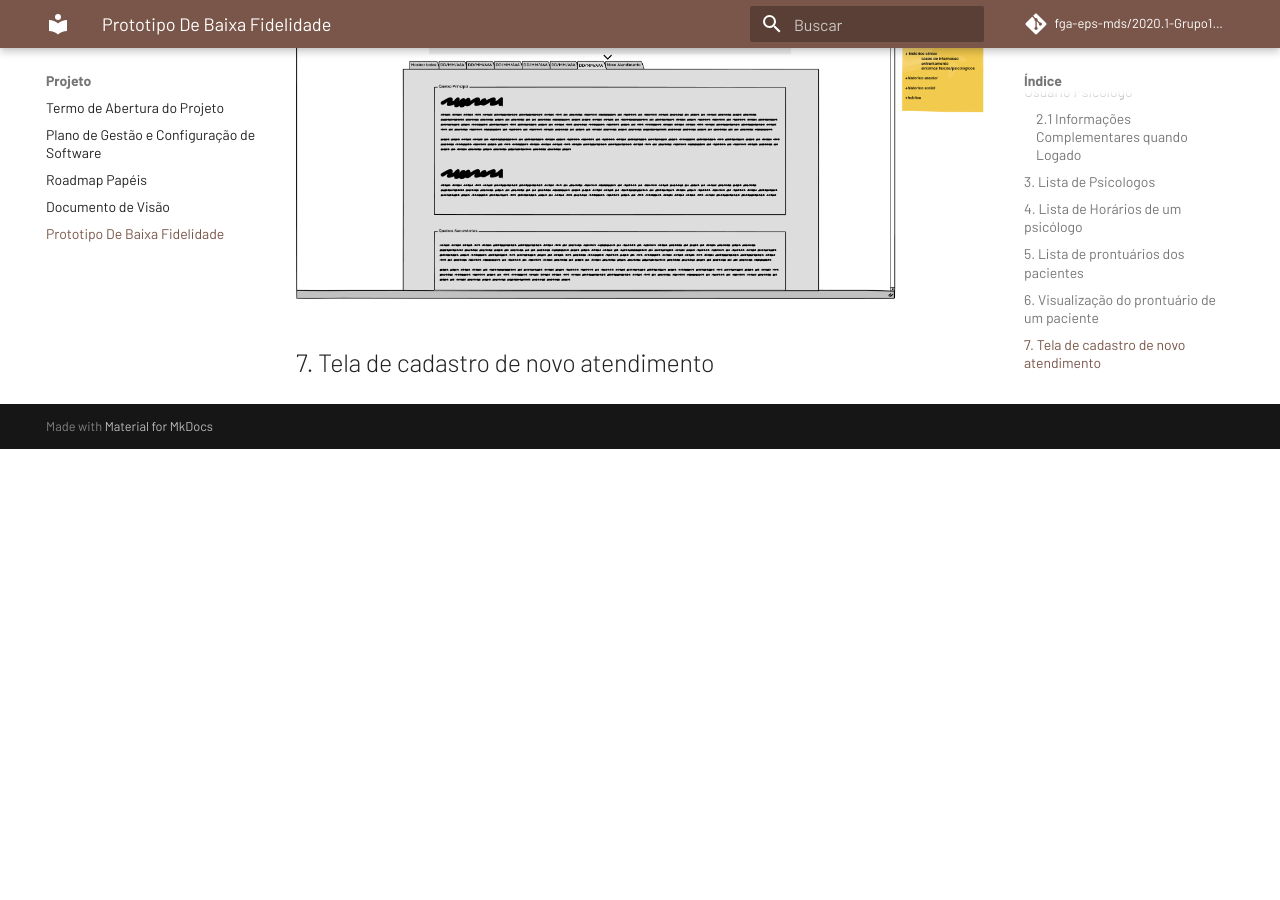
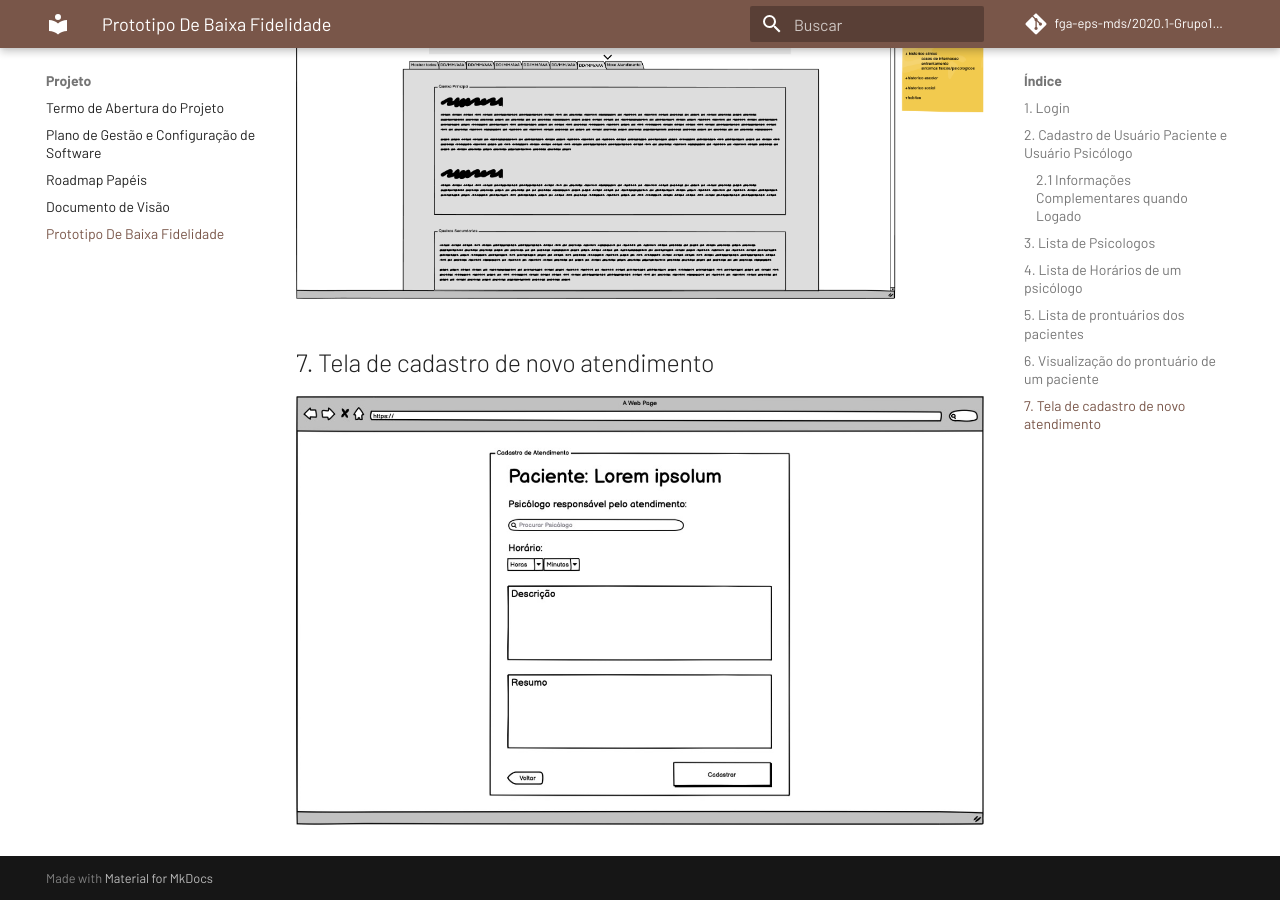
Before and after one commit to fga-eps-mds/2020.1-eSaudeUnB-Wiki, an MkDocs documentation site: the page built from docs/PrototipoDeBaixaFidelidade.md, in a window 1280 px wide and 900 px high, scrolled down 4416 px. Built offline with MkDocs 1.6.1 and Material for MkDocs 9.7.7, drawn with Linux system fonts in a browser that asks for light colours; comment, search, counter and statistics services are not loaded; before the commit the page ends 4865 px from its top, so only the background shows below that.

Commit message:
docs: add attendance registration screen #34

```diff
--- a/docs/PrototipoDeBaixaFidelidade.md
+++ b/docs/PrototipoDeBaixaFidelidade.md
@@ -29,3 +29,5 @@
 ![ProntuarioPaciente.png](img/ProntuarioPaciente.png)
 
 ## 7. Tela de cadastro de novo atendimento
+
+![Cadastro_Atendimento.png](img/Cadastro_Atendimento.png)
```
Also changed, not shown: docs/img/Cadastro_Atendimento.png (added).
